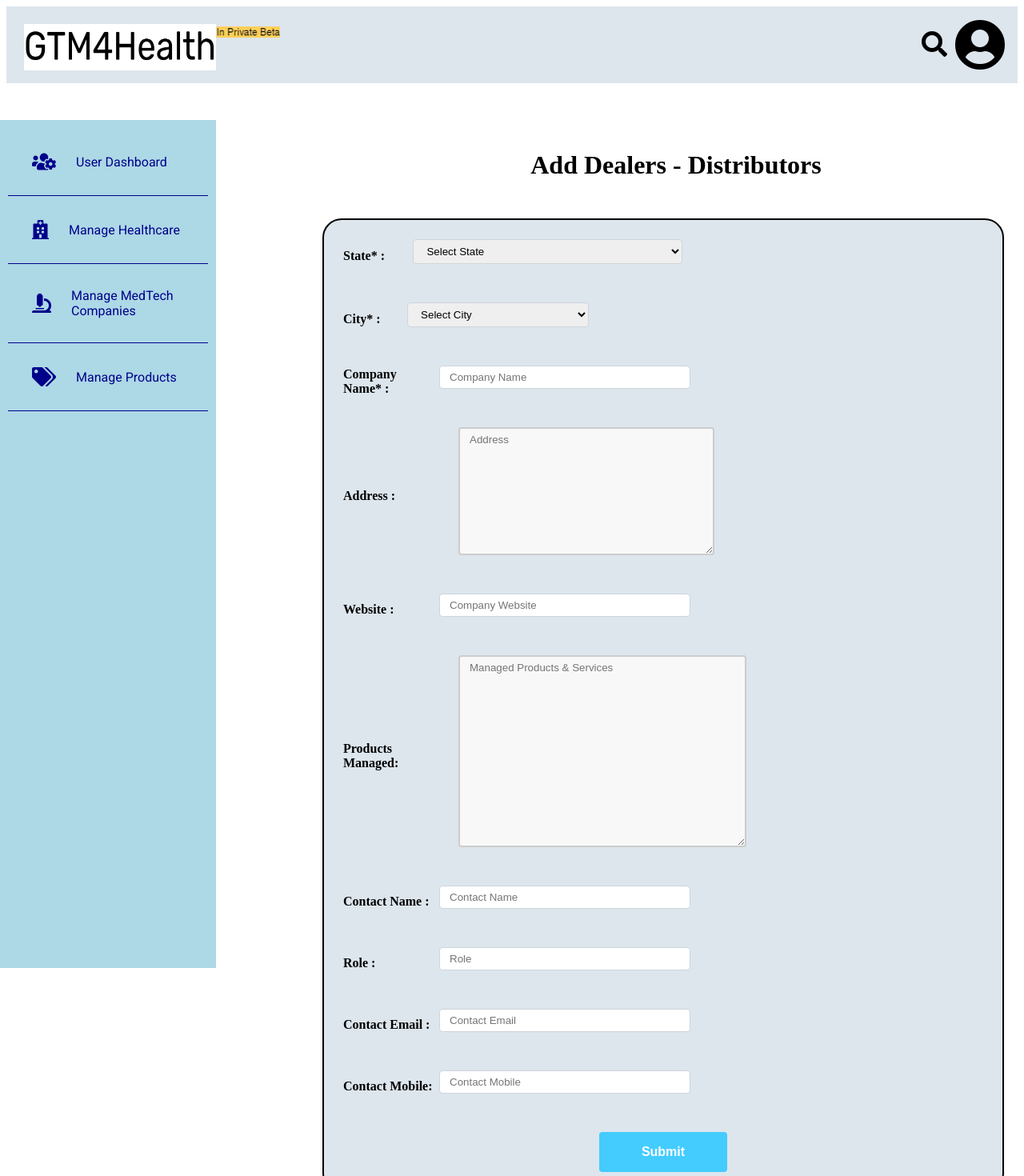
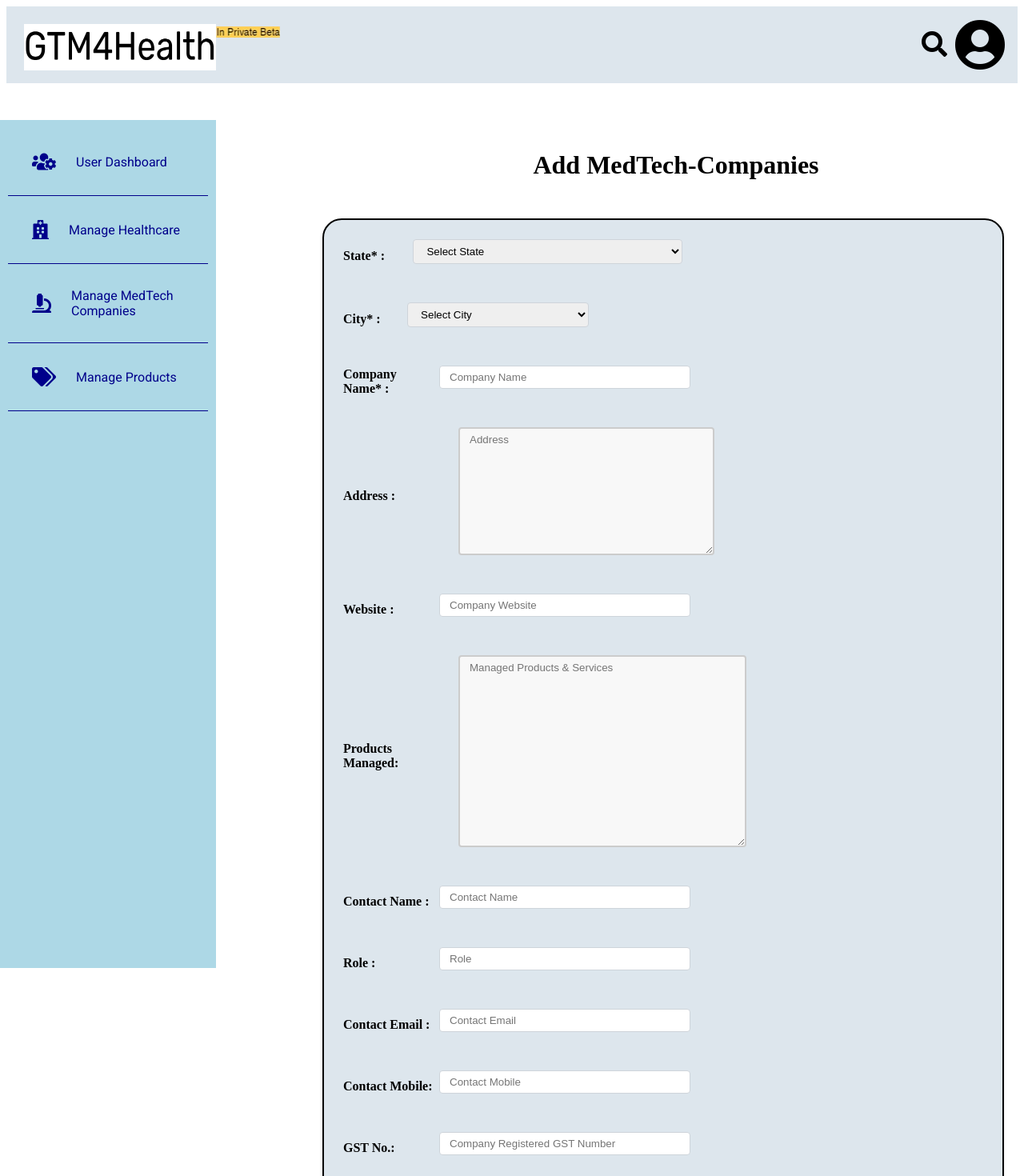
Before and after one commit to Sree-Harsha-PS/GTM4Health-Product, a React (Create React App) app: page /admin/dashboard/Add-Distributors in a window 1280 px wide. Shown: the top 1470 px of the page at 80% size. Built offline with nearby package versions, Linux system fonts and the light colour scheme.

Commit message:
Cascade Menubar & Add Products v1.2.14

```diff
--- a/src/AdminDealers.js
+++ b/src/AdminDealers.js
@@ -16,6 +16,7 @@ const Dealers = () => {
   const [role, setRole] = useState('');
   const [mail, setMail] = useState('');
   const [phone, setPhone] = useState('');
+  const [GST,setGST] = useState('')
   const [dealerStatus, setDealerStatus] = useState(null);
 
   const handleStateChange = (e) => {
@@ -36,7 +37,8 @@ const Dealers = () => {
         dealerName,
         role,
         mail,
-        phone
+        phone,
+        GST
       });
       setName('');
       setWeb('');
@@ -48,6 +50,7 @@ const Dealers = () => {
       setRole('');
       setMail('');
       setPhone('');
+      setGST('');
       setDealerStatus('success');
 
       // Clear the success message after 2 seconds
@@ -64,9 +67,9 @@ const Dealers = () => {
 
   const renderDealerStatusMessage = () => {
     if (dealerStatus === 'success') {
-      return <div className="popup success">Dealer-Distributor successfully registered!</div>;
+      return <div className="popup success">MedTech-Company successfully registered!</div>;
     } else if (dealerStatus === 'failure') {
-      const errorMessage = 'Dealer-Distributor failed to register. Please try again.';
+      const errorMessage = 'MedTech-Company failed to register. Please try again.';
       return (
         <div className="popup failure">
           {errorMessage}
@@ -96,7 +99,7 @@ const Dealers = () => {
         <div className="dashboard">
           <AdminMenuBar />
           <div className="hosp-content">
-            <h1>Add Dealers - Distributors</h1>
+            <h1>Add MedTech-Companies</h1>
             {renderDealerStatusMessage()}
             <form onSubmit={handleSubmit} className="hospital-f">
               <div className="form-group">
@@ -219,6 +222,17 @@ const Dealers = () => {
                   className="form-outline"
                 />
               </div>
+              <div className="form-group">
+                <label htmlFor="phone">GST No.:</label>
+                <input
+                  type="text"
+                  id="phone"
+                  value={GST}
+                  onChange={(e) => setGST(e.target.value)}
+                  placeholder="Company Registered GST Number"
+                  className="form-outline"
+                />
+              </div>
               <button type="submit" className="hsubtn login-btn">
                 Submit
               </button>
```
